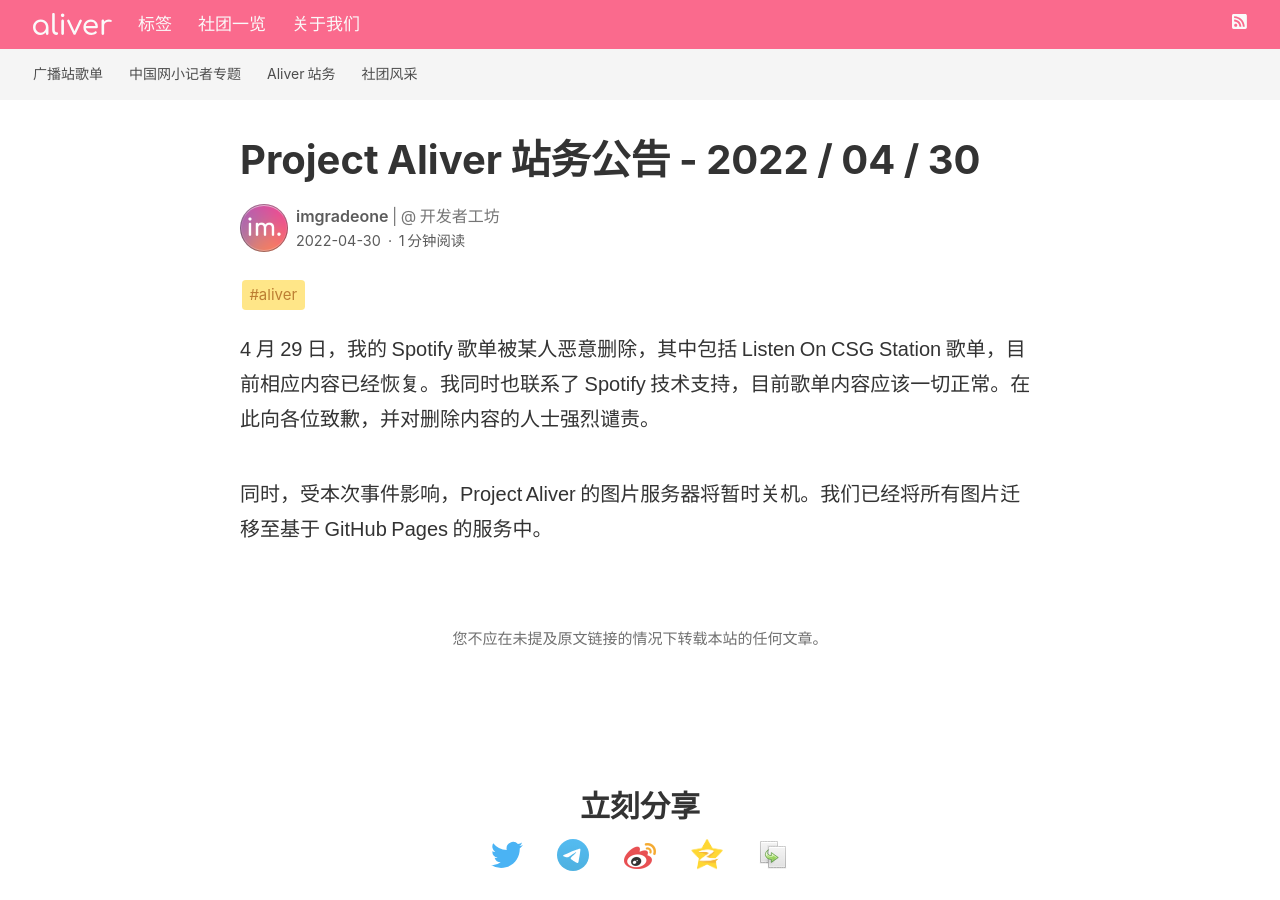
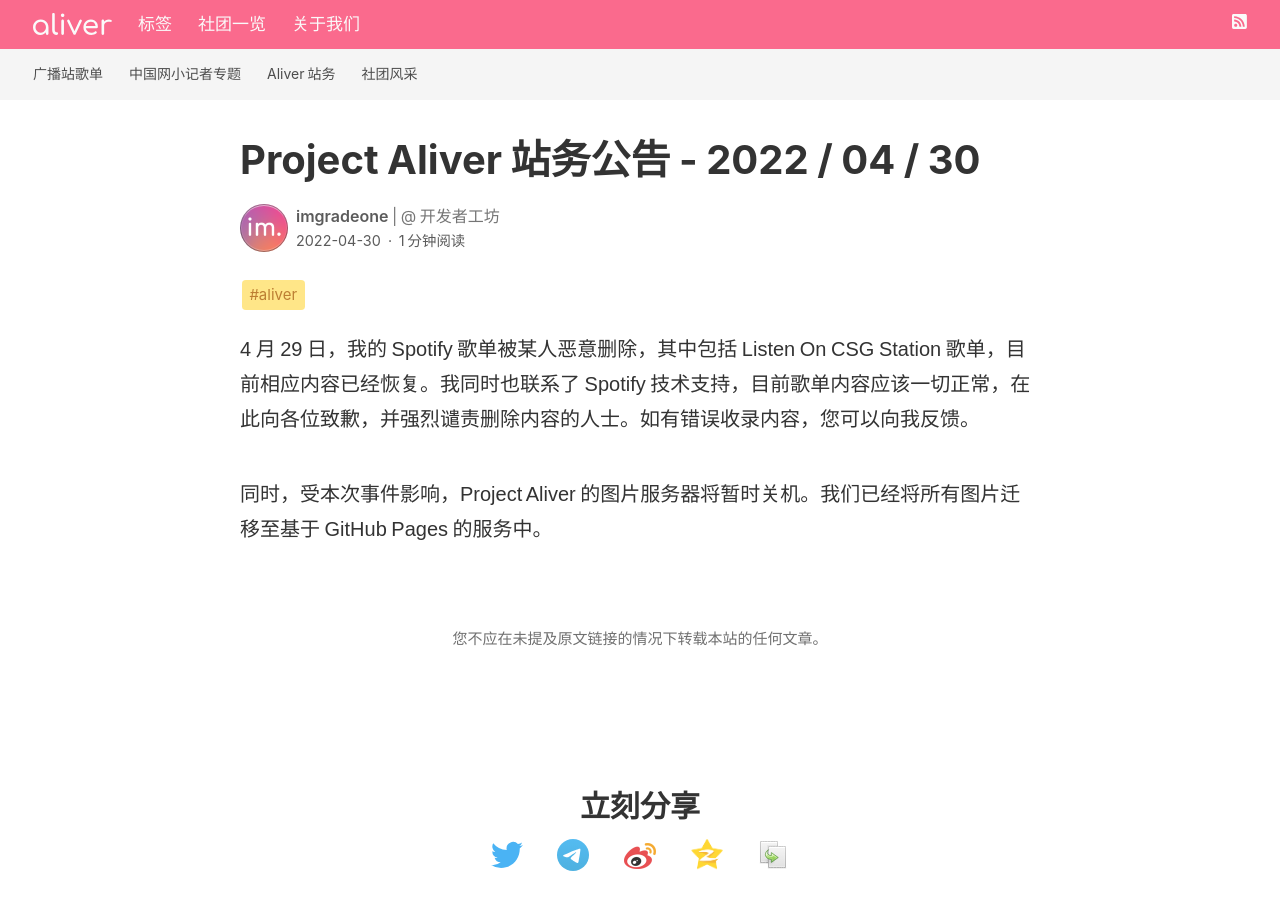
Before and after one commit to devswork-glzx/aliver, a Jekyll site: the page built from _posts/2022-04-30-aliver-announcement-202204.md, in a window 1280 px wide and 900 px high. Built offline with Jekyll 4.4.1, drawn with Linux system fonts in a browser that asks for light colours; our own code applies the rules of GitHub Pages for plain Markdown files.

Commit message:
我脑抽了...

```diff
--- a/_posts/2022-04-30-aliver-announcement-202204.md
+++ b/_posts/2022-04-30-aliver-announcement-202204.md
@@ -7,6 +7,6 @@
   - aliver
 ---
 
-4 月 29 日，我的 Spotify 歌单被某人恶意删除，其中包括 Listen On CSG Station 歌单，目前相应内容已经恢复。我同时也联系了 Spotify 技术支持，目前歌单内容应该一切正常。在此向各位致歉，并对删除内容的人士强烈谴责。
+4 月 29 日，我的 Spotify 歌单被某人恶意删除，其中包括 Listen On CSG Station 歌单，目前相应内容已经恢复。我同时也联系了 Spotify 技术支持，目前歌单内容应该一切正常，在此向各位致歉，并强烈谴责删除内容的人士。如有错误收录内容，您可以向我反馈。
 
 同时，受本次事件影响，Project Aliver 的图片服务器将暂时关机。我们已经将所有图片迁移至基于 GitHub Pages 的服务中。
```
Also changed, not shown: _posts/2022-04-27-news-2022-robot-contest.md (+1 -1 lines).
